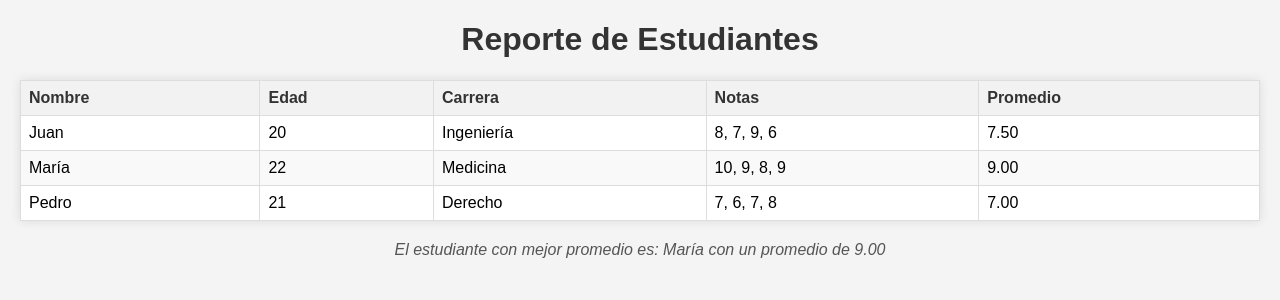
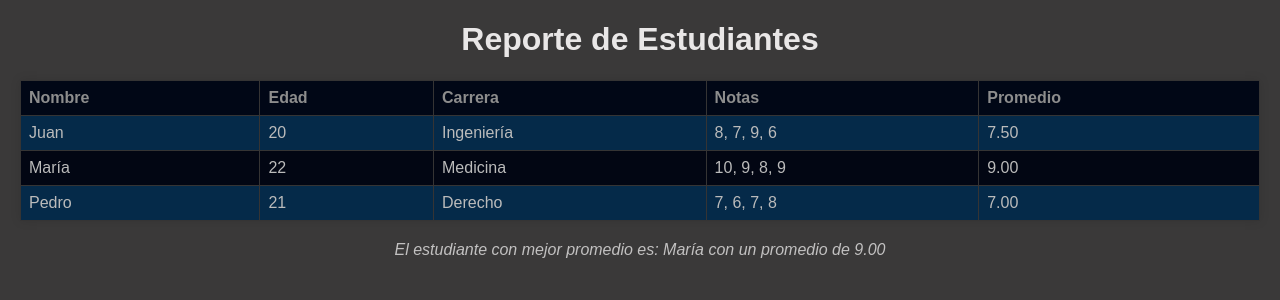
Before and after one commit to FerJH536/Proyectos_HeckFernando, a PHP site: page /trabajoArrays2.php in a window 1280 px wide. Shown: the top 300 px of the page. Run offline with PHP 8.4, Linux system fonts and the light colour scheme.

Commit message:
cambio de color

```diff
--- a/estiloarray.css
+++ b/estiloarray.css
@@ -1,34 +1,35 @@
     body {
         font-family: Arial, sans-serif;
-        background-color: #f4f4f4;
+        background-color: #3a3939;
         margin: 20px;
     }
     h1 {
-        color: #333;
+        color: #e9e7e7;
         text-align: center;
     }
     table {
         width: 100%;
         border-collapse: collapse;
         margin-top: 20px;
-        background-color: white;
+        background-color: rgb(5, 42, 73);
         box-shadow: 0 0 10px rgba(0, 0, 0, 0.1);
     }
     th, td {
-        border: 1px solid #ddd;
+        border: 1px solid #353434;
+        color : rgb(187, 187, 187);
         padding: 8px;
         text-align: left;
     }
     th {
-        background-color: #f2f2f2;
-        color: #333;
+        background-color: #010716;
+        color: #8d8d8d;
     }
     tr:nth-child(even) {
-        background-color: #f9f9f9;
+        background-color: #020613;
     }
     p {
         margin-top: 20px;
         font-style: italic;
-        color: #555;
+        color: #c2c1c1;
         text-align: center;
     }
```
